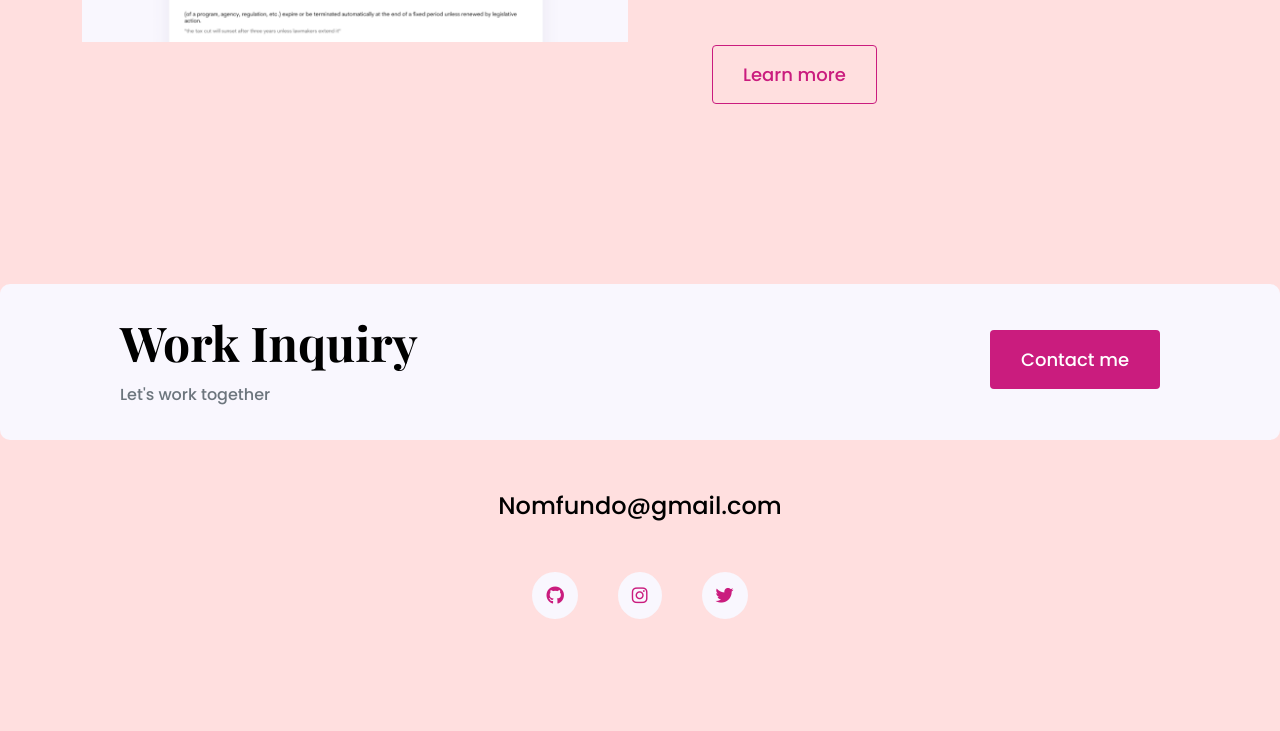
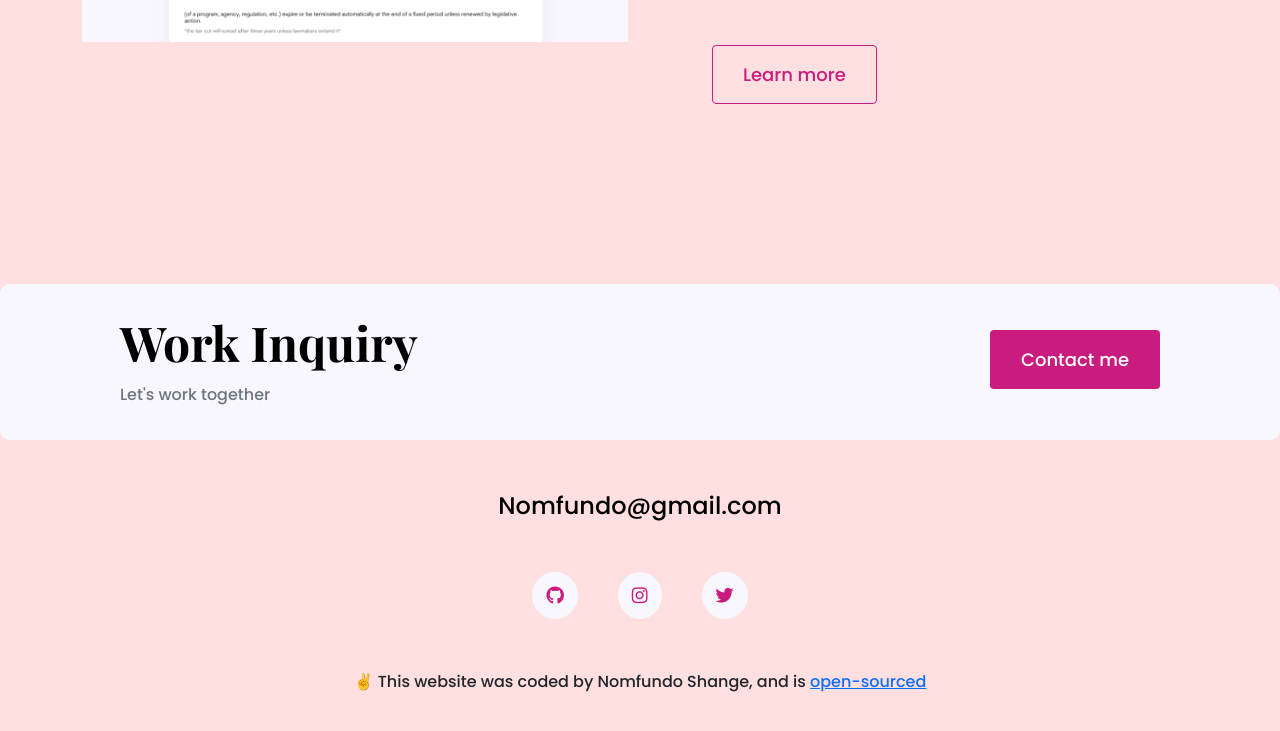
Before and after one commit to NomfundoShange01/modest, a website: page index.html in a window 1280 px wide. Shown: the part 2757-3488 px from the top of the page. Before the commit the page ends 3436 px from the top, so only its background shows below. Drawn offline with nearby package versions, Linux system fonts and the light colour scheme.

Commit message:
Update index.html

```diff
--- a/index.html
+++ b/index.html
@@ -13,7 +13,7 @@
     <meta charset="UTF-8" />
     <meta http-equiv="X-UA-Compatible" content="IE=edge" />
     <meta name="viewport" content="width=device-width, initial-scale=1.0" />
-    <title>My Portfolio</title>
+    <title>Front-end developer - Nomfundo Shange</title>
 
     <link
       href="https://cdn.jsdelivr.net/npm/bootstrap@5.0.0-beta2/dist/css/bootstrap.min.css"
@@ -159,6 +159,15 @@
             <i class="fab fa-twitter"></i>
           </a>
         </div>
+       <p class="text-center mt-5">
+          ✌️ This website was coded by Nomfundo Shange, and is
+          <a
+            href="https://github.com/NomfundoShange01/modest/"
+            target="_blank"
+          >
+            open-sourced
+          </a>
+        </p>
       </footer>
 
   </body>
```
